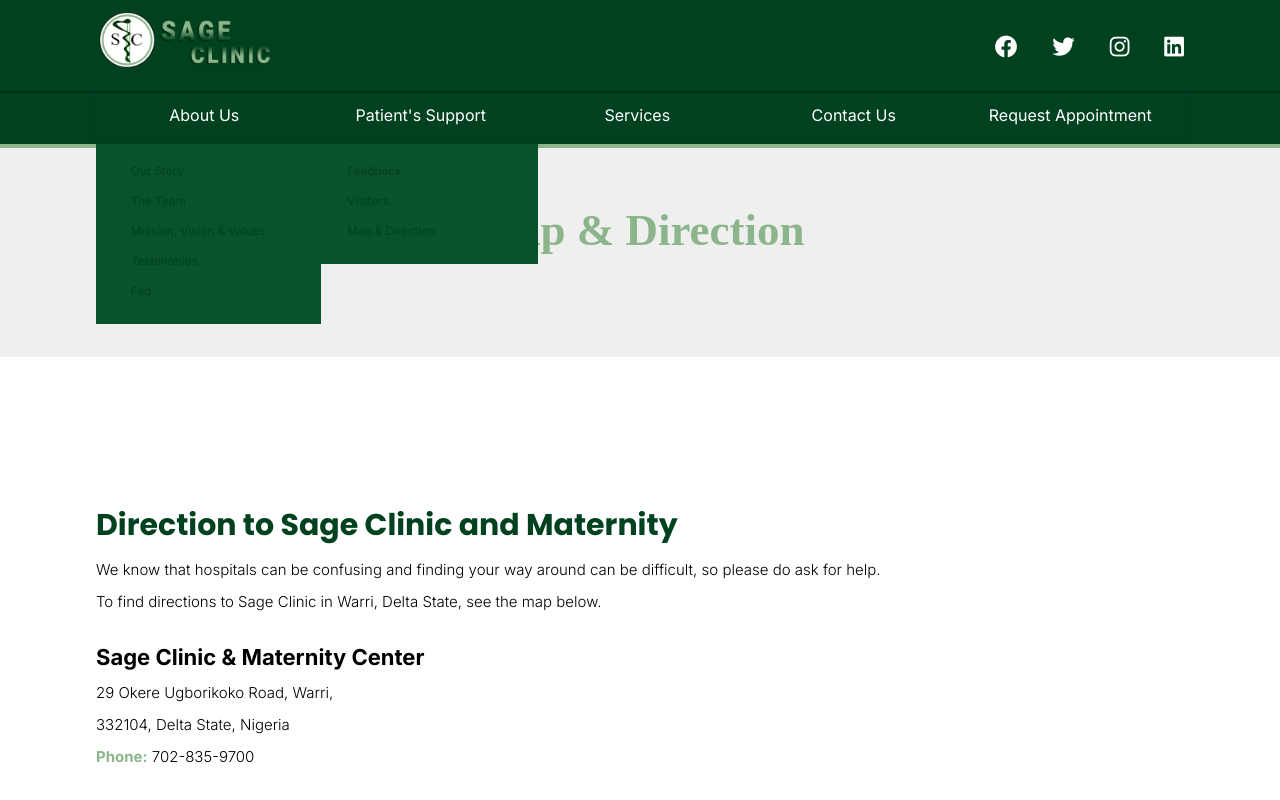
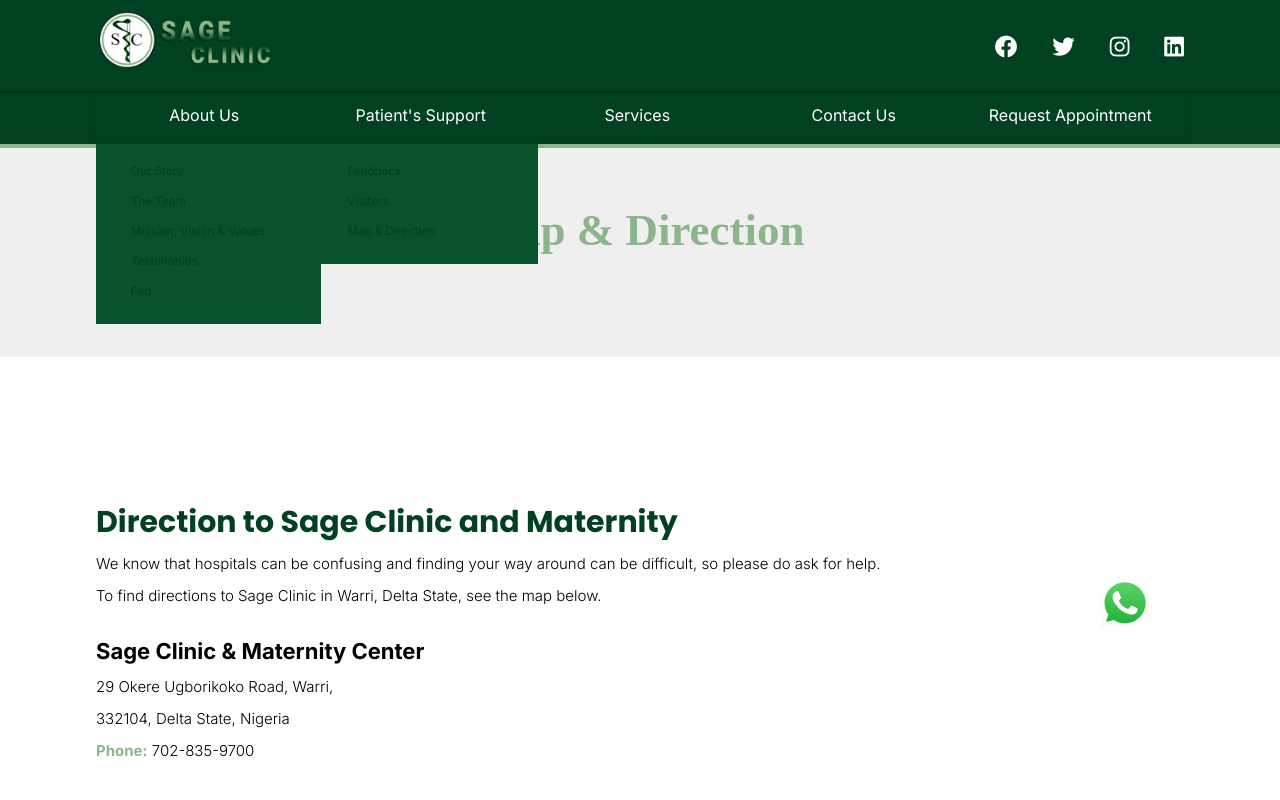
Before and after one commit to blackpopex/Sage-Clinic, a React (Create React App) app: page /Direction in a window 1280 px wide. Shown: the top 800 px of the page. Built offline with nearby package versions, Linux system fonts and the light colour scheme.

Commit message:
added .htacess files to control page refresh effect, added whatsapp icon and also fixed line-height for h1,h2 & h3 font sizes

```diff
--- a/package.json
+++ b/package.json
@@ -1,5 +1,6 @@
 {
   "name": "sageclinic",
+  "homepage": "http://sageclinic.kesug.com/",
   "version": "0.1.0",
   "private": true,
   "dependencies": {
@@ -13,6 +14,7 @@
     "react-dom": "^18.2.0",
     "react-router-dom": "^6.20.0",
     "react-scripts": "5.0.1",
+    "react-whatsapp": "^0.3.0",
     "web-vitals": "^2.1.4"
   },
   "scripts": {
--- a/src/App.css
+++ b/src/App.css
@@ -97,7 +97,6 @@ h1 {
   font-family: var(--playfair-font);
   margin-bottom: 0.5em;
   font-weight: 800;
-  line-height: 1.35;
 }
 
 h3,
@@ -109,10 +108,10 @@ p,
   font-family: var(--inter-font);
   margin-bottom: 0.5em;
 }
-
+h1,
 h3,
 h4 {
-  line-height: 1.2;
+  line-height: 1;
 }
 
 h3 {
--- a/src/App.js
+++ b/src/App.js
@@ -18,6 +18,7 @@ import OurStory from "./components/pages/OurStory";
 import MissionVisionValues from "./components/pages/MissionVisionValues";
 import MeetOurTeam from "./components/pages/MeetOurTeam";
 import BacktoTopBTN from "./components/BacktoTopBTN";
+import Whatsapp from "./components/Whatsapp";
 
 function App() {
   return (
@@ -55,6 +56,10 @@ function App() {
       <div>
         <BacktoTopBTN />
       </div>
+
+      <div>
+        <Whatsapp />
+      </div>
     </>
   );
 }
--- a/src/components/BacktoTopBTN.css
+++ b/src/components/BacktoTopBTN.css
@@ -19,6 +19,7 @@
   opacity: 0;
   transition: transform 0.75s ease-in-out, opacity 1s ease-in;
   text-align: center;
+  visibility: hidden;
 }
 
 #topBTN {
@@ -38,6 +39,7 @@
 .translate-btn {
   transform: translateY(0);
   opacity: 1;
+  visibility: visible;
 }
 
 @media (min-width: 768px) {
--- /dev/null
+++ b/src/components/Whatsapp.css
@@ -0,0 +1,109 @@
+.whatsapp-container {
+  position: fixed;
+  bottom: -50px;
+  right: -5px;
+  padding: 2em 2em 2em;
+  animation: fade-up 1000ms forwards;
+  animation-delay: 1000ms;
+  cursor: pointer;
+}
+
+@keyframes fade-up {
+  100% {
+    bottom: 180px;
+    opacity: 1;
+  }
+}
+.whatsapp-container .whatsappicon {
+  font-size: 2rem;
+  font-weight: 4rem;
+  display: block;
+  transition: all 500ms;
+  width: 100%;
+}
+
+.whatsapp-container .whatsappicon:hover {
+  animation-name: move-up-down;
+  animation-duration: 1.2s;
+  animation-iteration-count: infinite;
+}
+
+@keyframes move-up-down {
+  from {
+    transform: translateY(25px);
+  }
+  to {
+    transform: translateY(-25px);
+  }
+}
+
+@-webkit-keyframes move-up-down {
+  from {
+    transform: translateY(25px);
+  }
+  to {
+    transform: translateY(-25px);
+  }
+}
+@-moz-keyframes move-up-down {
+  from {
+    transform: translateY(25px);
+  }
+  to {
+    transform: translateY(-25px);
+  }
+}
+
+.whatsapp-container span {
+  position: absolute;
+  top: 0;
+  left: 0;
+  font-family: var(--playfair-font);
+  font-weight: 600;
+  color: var(--secondary-color);
+  transform: rotateZ(10deg) translateX(50px);
+  opacity: 0;
+  transition: all 500ms;
+  font-size: 0.85rem;
+  visibility: hidden;
+}
+.whatsapp-container:hover span {
+  transform: rotateZ(0deg) translateX(20px);
+  opacity: 1;
+  visibility: visible;
+}
+
+@media (min-width: 768px) {
+  .whatsapp-container {
+    right: 30px;
+    padding: 2.2em 2em 2.2em;
+  }
+  .whatsapp-container .whatsappicon {
+    font-size: 2.2rem;
+  }
+
+  .whatsapp-container span {
+    transform: rotateZ(10deg) translateX(100px);
+    font-size: 1rem;
+  }
+}
+
+@media (min-width: 1200px) {
+  .whatsapp-container {
+    bottom: -50px;
+    right: 80px;
+    padding: 2.5em 2em 2.5em;
+  }
+  @keyframes fade-up {
+    100% {
+      bottom: 110px;
+      opacity: 1;
+    }
+  }
+  .whatsapp-container .whatsappicon {
+    font-size: 2.5rem;
+  }
+  .whatsapp-container span {
+    left: 4px;
+  }
+}
--- /dev/null
+++ b/src/components/Whatsapp.js
@@ -0,0 +1,22 @@
+import React from "react";
+import { Icon } from "@iconify/react";
+import "./Whatsapp.css";
+
+function Whatsapp() {
+  return (
+    <>
+      <div className="whatsapp-container">
+        <a
+          href="https://wa.me/07059932224"
+          className="whatsapp-btn"
+          target="_blank"
+        >
+          <Icon icon="logos:whatsapp-icon" className="whatsappicon" />
+        </a>
+        <span>Chat with Us </span>
+      </div>
+    </>
+  );
+}
+
+export default Whatsapp;
--- a/src/components/pages/Direction.css
+++ b/src/components/pages/Direction.css
@@ -108,6 +108,27 @@ img.map_figure {
       opacity: 0.5;
     }
   }
+
+  @-webkit-keyframes animate-icon {
+    from {
+      transform: translateX(10px);
+      opacity: 1;
+    }
+    to {
+      transform: translateX(-10px);
+      opacity: 0.5;
+    }
+  }
+  @-moz-keyframes animate-icon {
+    from {
+      transform: translateX(10px);
+      opacity: 1;
+    }
+    to {
+      transform: translateX(-10px);
+      opacity: 0.5;
+    }
+  }
 }
 @media (min-width: 1200px) {
   img.map_figure {
--- a/src/components/pages/Direction.js
+++ b/src/components/pages/Direction.js
@@ -1,4 +1,3 @@
-import React, { useEffect } from "react";
 import Pagetitlesection from "../Pagetitlesection";
 import DirectionBtn from "../DirectionBtn";
 import "./Direction.css";
--- a/src/components/pages/OurStory.js
+++ b/src/components/pages/OurStory.js
@@ -1,13 +1,17 @@
-import React from "react";
+import React, { useEffect } from "react";
 import Pagetitlesection from "../Pagetitlesection";
 import Paragraph from "../Paragraph";
 import PictureTab from "../PictureTab";
 import Numbers from "../Numbers";
 import Box from "../Box";
-import CountUp from "react-countup";
+import AOS from "aos";
+import "aos/dist/aos.css";
 import "./OurStory.css";
 
 function OurStory() {
+  useEffect(() => {
+    AOS.init();
+  }, []);
   return (
     <>
       <div className="Our_story section-header-margin-top ">
@@ -43,7 +47,11 @@ function OurStory() {
                 <div className="absolute-text">
                   <div className="content">
                     <h6 className="light-green-color">Our Approach</h6>
-                    <h1 className="white-color">
+                    <h1
+                      className="white-color"
+                      data-aos="fade-up"
+                      data-aos-duration="3000"
+                    >
                       Is the Powerful Bond, Between Us and Our Patient
                     </h1>
                   </div>
@@ -66,7 +74,11 @@ function OurStory() {
               <h3 className="text-center green-color">
                 Awards & Accreditation
               </h3>
-              <div className="flex-row m-tp3">
+              <div
+                className="flex-row m-tp3"
+                data-aos="fade-up"
+                data-aos-duration="3000"
+              >
                 <div className="w-25">
                   <img
                     src="/assets/images/awards/icon1.jpg"
```
Also changed, not shown: 2 other files (tests, documents, lock files or other folders).
